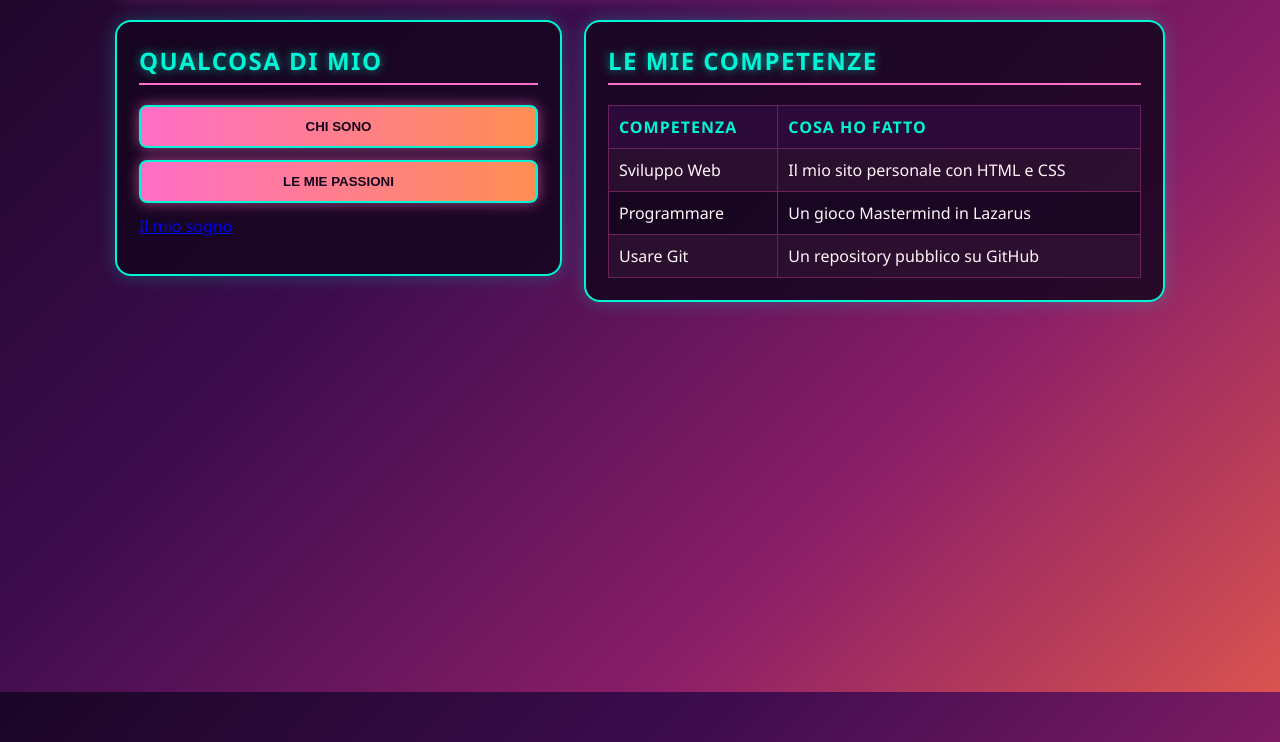
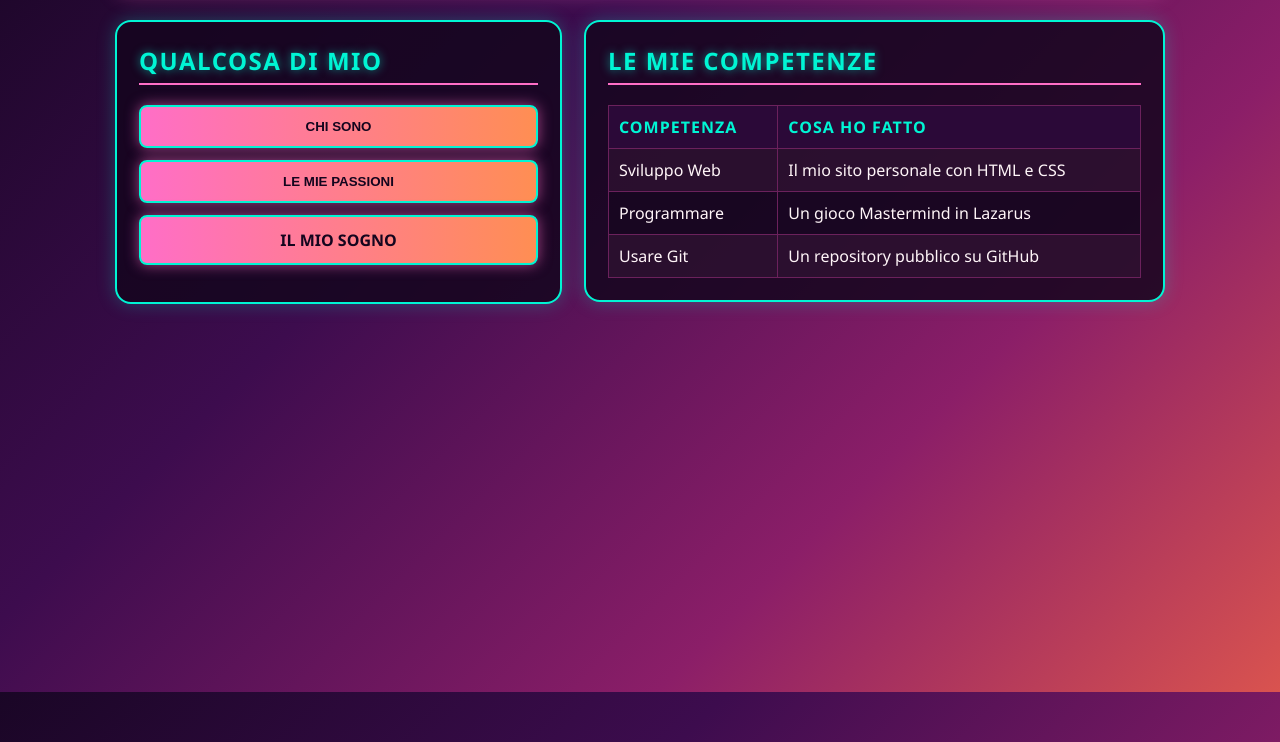
Before and after one commit to danisaracino/mio-sito12, a plain HTML site: page index.html in a window 1280 px wide. Shown: the part 108-850 px from the top of the page. Drawn offline with Linux system fonts and the light colour scheme.

Commit message:
Update style.css

```diff
--- a/style.css
+++ b/style.css
@@ -187,3 +187,23 @@ img {
     text-align: center;
   }
 }
+.bottone-sogno {
+  display: block;
+  text-align: center;
+  text-decoration: none;
+  background: linear-gradient(90deg, #ff6ec7, #ff8e53);
+  color: #14051e;
+  border: 2px solid #00f5d4;
+  padding: 12px 18px;
+  border-radius: 8px;
+  font-weight: 800;
+  text-transform: uppercase;
+  box-shadow: 0 0 14px rgba(255, 110, 199, 0.6);
+  transition: 0.3s;
+}
+
+.bottone-sogno:hover {
+  background: #00f5d4;
+  color: #14051e;
+  box-shadow: 0 0 20px #00f5d4;
+}
```
